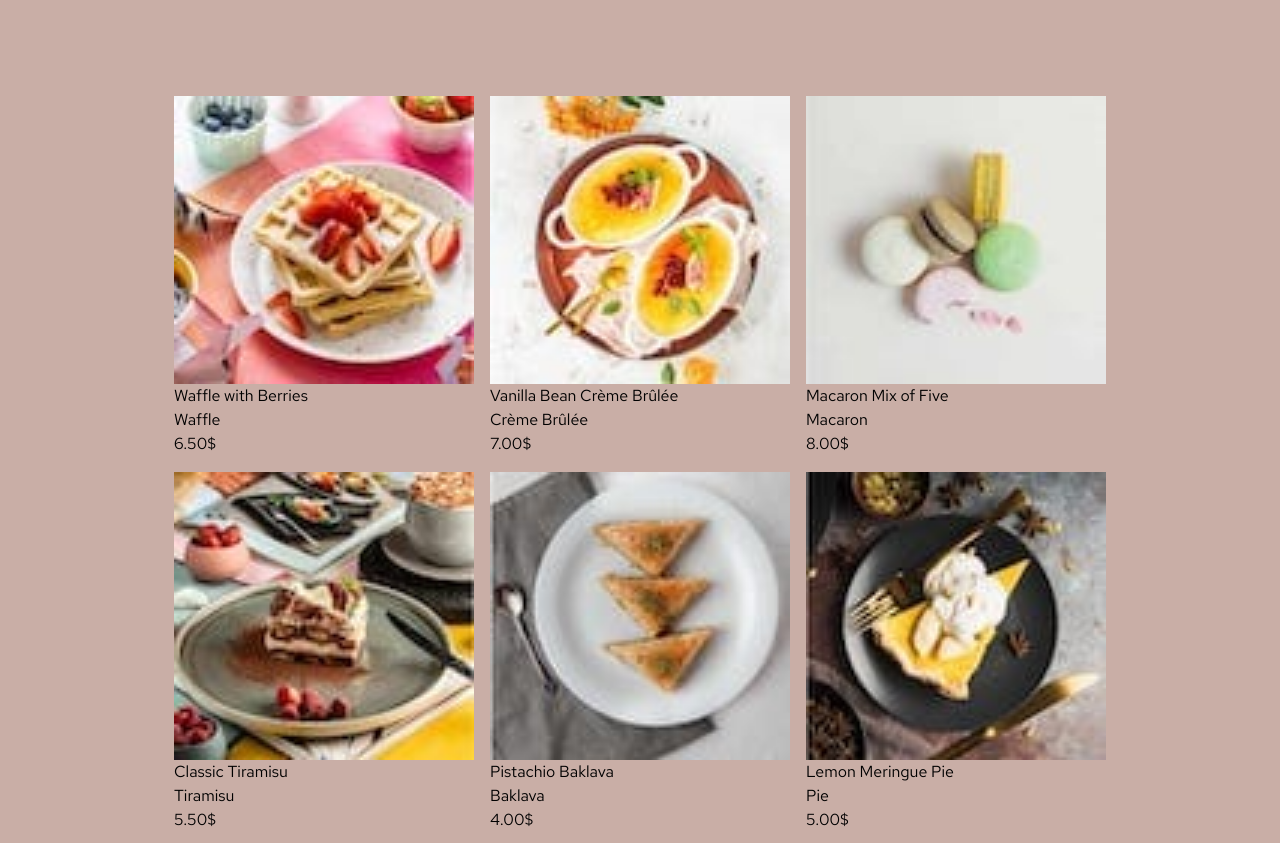
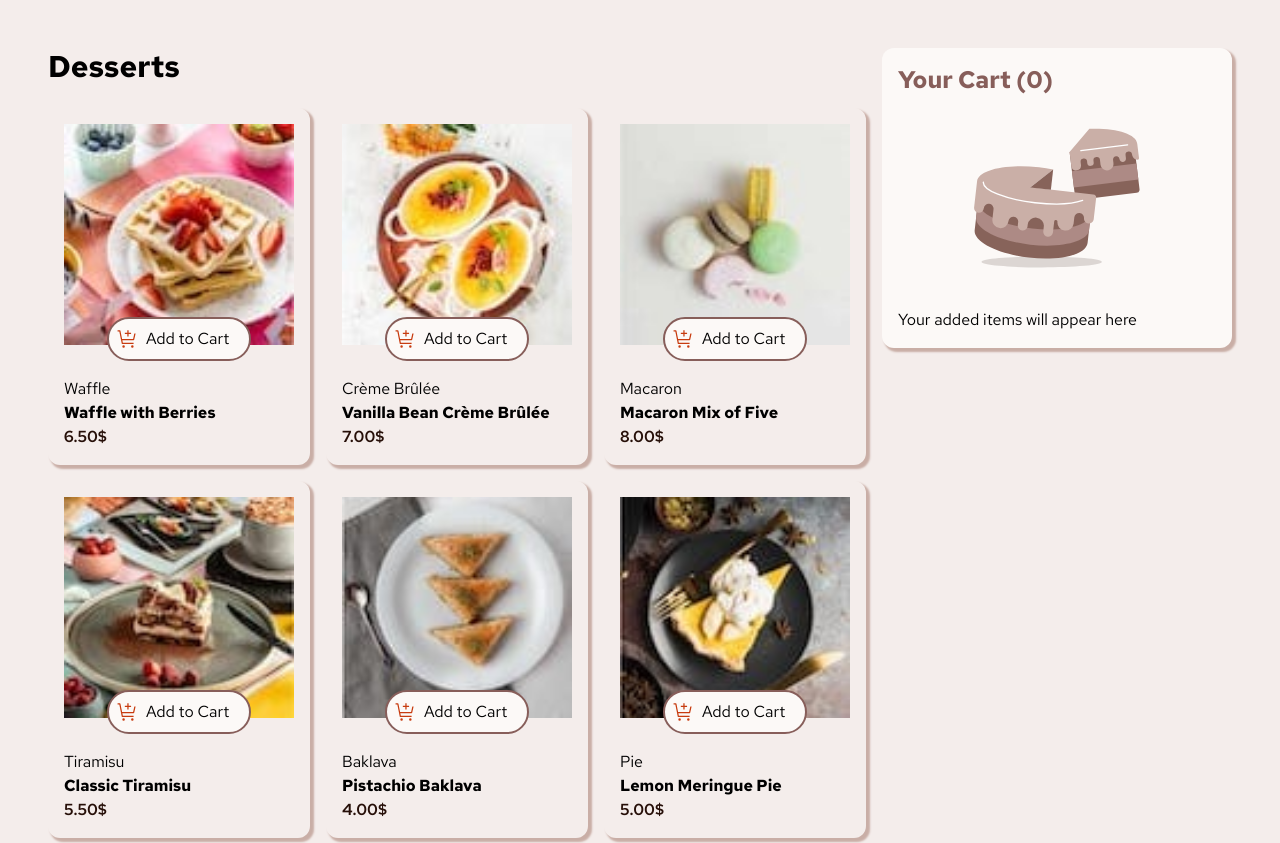
Before and after one commit to ajarek/next-14-ep-49-ecomerce-mentor, a Next.js app: page / in a window 1280 px wide. Shown: the top 843 px of the page. Built offline with nearby package versions, Linux system fonts and the light colour scheme.

Commit message:
added cart

```diff
--- a/app/globals.css
+++ b/app/globals.css
@@ -10,6 +10,18 @@
 --Rose-100: hsl(13, 31%, 94%);
 --Rose-300: hsl(14, 25%, 72%);
 --Rose-400: hsl(7, 20%, 60%);
---Rose-500: hsl(12, 20%, 44%);
+--Rose-500: hsl(6, 20%, 44%);
 --Rose-900: hsl(14, 65%, 9%);
 }
+
+.bg-img{
+  width: 350px;
+  height: 300px;
+  background-image: url('/images/illustration-empty-cart.svg');
+  background-repeat: no-repeat;
+  background-size: 50%;
+  background-position: center;
+  background-color: var(--Rose-50);
+  box-shadow:3px 3px 2px 1px var(--Rose-300);
+  border-radius: 12px;
+}
--- a/app/page.tsx
+++ b/app/page.tsx
@@ -1,22 +1,46 @@
-import Image from "next/image";
-import data from '@/data/data.json'
+'use client'
+
+import ListDesserts from '@/components/ListDesserts'
+import {useCartStore} from '@/store/cartStore'
 export default function Home() {
+  const {addItemToCart, items, removeItemFromCart, total}= useCartStore()
   return (
-    <main className="flex bg-[var(--Rose-300)] min-h-screen flex-col items-center justify-between p-24">
-      <div className='grid grid-cols-3 gap-4'>
-
-      {data.map((item, index) => (
-        <div key={index}>
-          <Image src={item.image.thumbnail} alt={item.name} width={300} height={300} />
-          <p>{item.name}</p>
-          <p>{item.category}</p>
-          <p>{(item.price).toFixed(2)}$</p>
+    <main className='w full flex flex-col justify-center items-center bg-[var(--Rose-100)] min-h-screen p-12     '>
+      <div className='w-full grid grid-cols-[3fr_1fr] gap-4   '>
+        <div>
+          <h1 className='text-3xl font-bold mb-6'>Desserts</h1>
+          <ListDesserts />
         </div>
-      ))}
-
-
-
+        {items.length>0?
+        (
+          <div className='w-[350px] h-[300px] justify-self-end shadow-[3px_3px_2px_1px_var(--Rose-300)] p-4 rounded-[12px]'>
+            <h2 className='text-2xl font-bold text-[var(--Rose-500)] '>
+              Your Cart <span>({items.length})</span>
+            </h2>
+            <div className='max-h-[200px] overflow-y-auto'>
+              {items.map((item) => (
+                <div key={item.id} className='flex justify-between items-center  border-b-2 border-gray-300 '>
+                  <div className='flex flex-col'>
+                  <div>{item.name}</div>
+                  <div>${(item.price).toFixed(2)}</div>
+                  </div>
+                  <button onClick={()=>removeItemFromCart(item.id)}>❌</button>
+                </div>
+              ))}
+            </div>
+            <p className='font-bold text-2xl'>Total: ${total()}</p>
+          </div>
+        )
+        :(<div className='bg-img justify-self-end'>
+          <button className='h-full flex flex-col justify-between  p-4'>
+            <h2 className='text-2xl font-bold text-[var(--Rose-500)] '>
+              Your Cart <span>({items.length})</span>
+            </h2>
+            <p>Your added items will appear here</p>
+          </button>
+        </div>)
+}
       </div>
     </main>
-  );
+  )
 }
--- /dev/null
+++ b/components/ListDesserts.tsx
@@ -0,0 +1,39 @@
+'use client'
+import data from '@/data/data.json'
+import Image from 'next/image'
+import {useCartStore} from '@/store/cartStore'
+
+
+const ListDesserts = () => {
+  const {addItemToCart}= useCartStore()
+
+  return (
+    <div className='grid grid-cols-3 gap-4'>
+      {data.map((item) => (
+        <div
+          key={item.id}
+          className='shadow-[3px_3px_2px_1px_var(--Rose-300)] p-4 rounded-[12px] '
+        >
+          <div className='relative mb-8'>
+          <Image
+            src={item.image.thumbnail}
+            alt={item.name}
+            width={300}
+            height={300}
+            className='relative'
+          />
+           <button className='flex gap-2 items-center w-36 p-2 bg-[var(--Rose-50)] rounded-full  border-2 border-[var(--Rose-500)] absolute -bottom-4 right-[50%] translate-x-[50%] hover:font-bold transition-all' onClick={() => addItemToCart( item)}>
+             <Image src='/images/icon-add-to-cart.svg' alt='delete' width={21} height={20} />
+             Add to Cart
+           </button>
+           </div>
+          <p>{item.category}</p>
+          <p className='font-bold'>{item.name}</p>
+          <p className='text-[var(--Rose-900)] font-semibold'>{item.price.toFixed(2)}$</p>
+        </div>
+      ))}
+    </div>
+  )
+}
+
+export default ListDesserts
--- a/data/data.json
+++ b/data/data.json
@@ -1,6 +1,7 @@
 [
     {
-       "image": {
+       "id":1,
+        "image": {
             "thumbnail": "/images/image-waffle-thumbnail.jpg",
             "mobile": "/images/image-waffle-mobile.jpg",
             "tablet": "/images/image-waffle-tablet.jpg",
@@ -11,6 +12,7 @@
        "price": 6.50
     },
     {
+        "id":2,
         "image": {
             "thumbnail": "/images/image-creme-brulee-thumbnail.jpg",
             "mobile": "/images/image-creme-brulee-mobile.jpg",
@@ -22,6 +24,7 @@
         "price": 7.00
      },
      {
+        "id":3,
         "image": {
             "thumbnail": "/images/image-macaron-thumbnail.jpg",
             "mobile": "/images/image-macaron-mobile.jpg",
@@ -33,6 +36,7 @@
         "price": 8.00
      },
      {
+        "id":4,
         "image": {
             "thumbnail": "/images/image-tiramisu-thumbnail.jpg",
             "mobile": "/images/image-tiramisu-mobile.jpg",
@@ -44,6 +48,7 @@
         "price": 5.50
      },
      {
+        "id":5,
         "image": {
             "thumbnail": "/images/image-baklava-thumbnail.jpg",
             "mobile": "/images/image-baklava-mobile.jpg",
@@ -55,6 +60,7 @@
         "price": 4.00
      },
      {
+        "id":6,
         "image": {
             "thumbnail": "/images/image-meringue-thumbnail.jpg",
             "mobile": "/images/image-meringue-mobile.jpg",
@@ -66,6 +72,7 @@
         "price": 5.00
      },
      {
+        "id":7,
         "image": {
             "thumbnail": "/images/image-cake-thumbnail.jpg",
             "mobile": "/images/image-cake-mobile.jpg",
@@ -77,6 +84,7 @@
         "price": 4.50
      },
      {
+        "id":8,
         "image": {
             "thumbnail": "/images/image-brownie-thumbnail.jpg",
             "mobile": "/images/image-brownie-mobile.jpg",
@@ -88,6 +96,7 @@
         "price": 4.50
      },
      {
+        "id":9,
         "image": {
             "thumbnail": "/images/image-panna-cotta-thumbnail.jpg",
             "mobile": "/images/image-panna-cotta-mobile.jpg",
--- /dev/null
+++ b/store/cartStore.tsx
@@ -0,0 +1,41 @@
+import { create } from 'zustand'
+import { persist, createJSONStorage } from 'zustand/middleware'
+export type Cart = {
+  id: number
+  name: string
+  price: number
+  image: {
+    thumbnail: string
+  }
+  category: string
+}
+
+type ItemState = {
+  items: Cart[]
+  addItemToCart: (item: Cart) => void
+  removeItemFromCart: (id: number) => void
+  total: () => number
+  removeAll: () => void
+}
+
+export const useCartStore = create<ItemState>()(
+  persist(
+    (set, get) => ({
+      items: [],
+
+      addItemToCart: (item: Cart) =>
+        set((state) => ({
+          items: [item, ...state.items],
+        })),
+
+      removeItemFromCart: (id) =>
+        set((state) => ({
+          items: state.items.filter((item) => item.id !== id),
+        })),
+
+      total: () => get().items.reduce((acc, item) => acc + item.price, 0),
+      removeAll: () => set({ items: [] }),
+    }),
+    { name: 'cartStore', storage: createJSONStorage(() => localStorage) }
+  )
+)
```
Also changed, not shown: package.json (+5 -4 lines), 1 other file (tests, documents, lock files or other folders).
